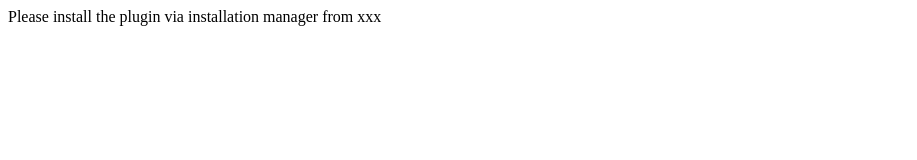
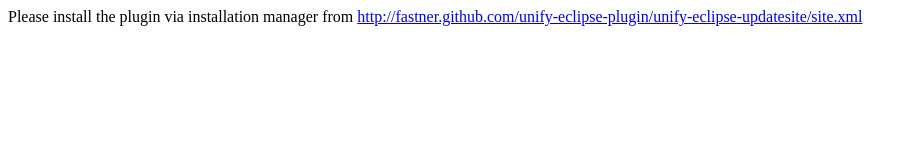
Before and after one commit to fastner/unify-eclipse-plugin, a plain HTML site: page index.html in a window 1280 px wide. Shown: the whole page, without its empty margins (0-917 px from the left). Drawn offline with Linux system fonts and the light colour scheme.

Commit message:
Add correct link to update site

```diff
--- a/index.html
+++ b/index.html
@@ -5,6 +5,6 @@
     <title>Unify Eclipse Plugin</title>
   </head>
   <body>
-    Please install the plugin via installation manager from xxx
+    Please install the plugin via installation manager from <a href="http://fastner.github.com/unify-eclipse-plugin/unify-eclipse-updatesite/site.xml">http://fastner.github.com/unify-eclipse-plugin/unify-eclipse-updatesite/site.xml</a>
   </body>
 </html>
```
